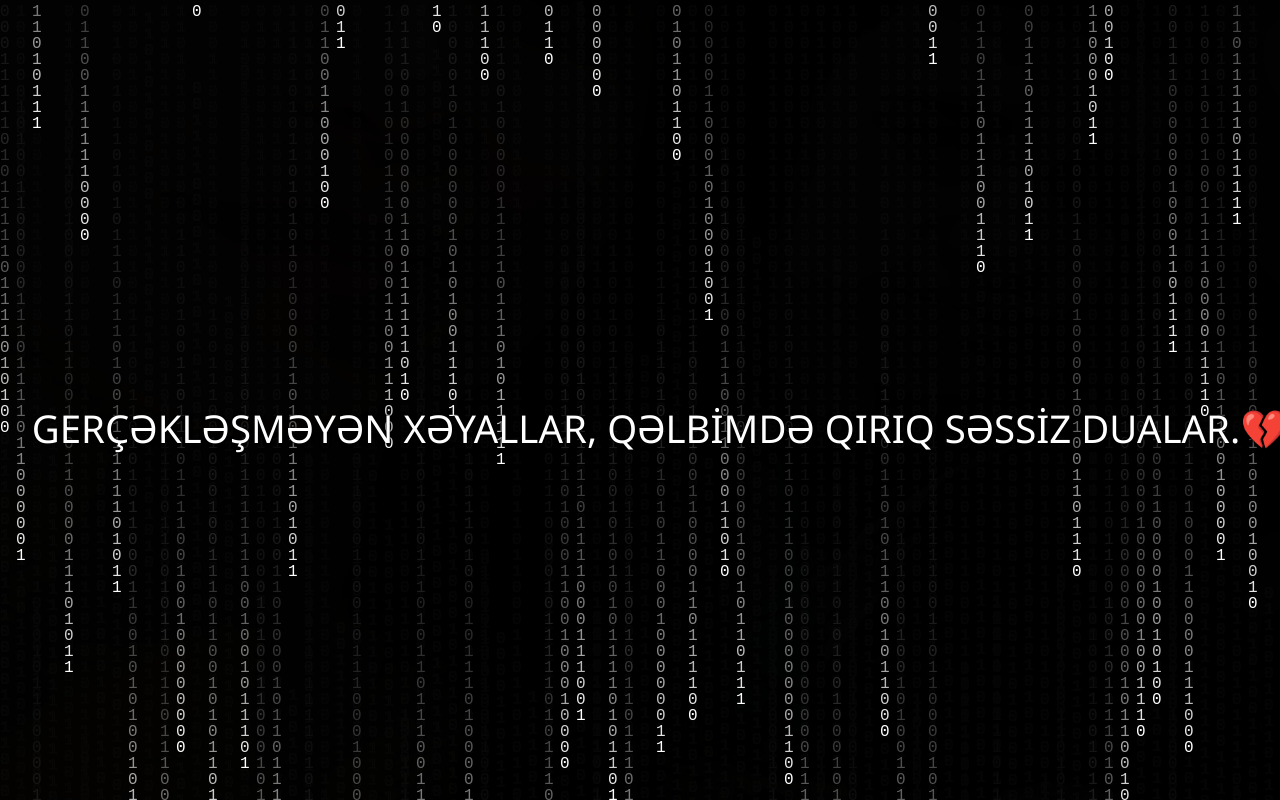
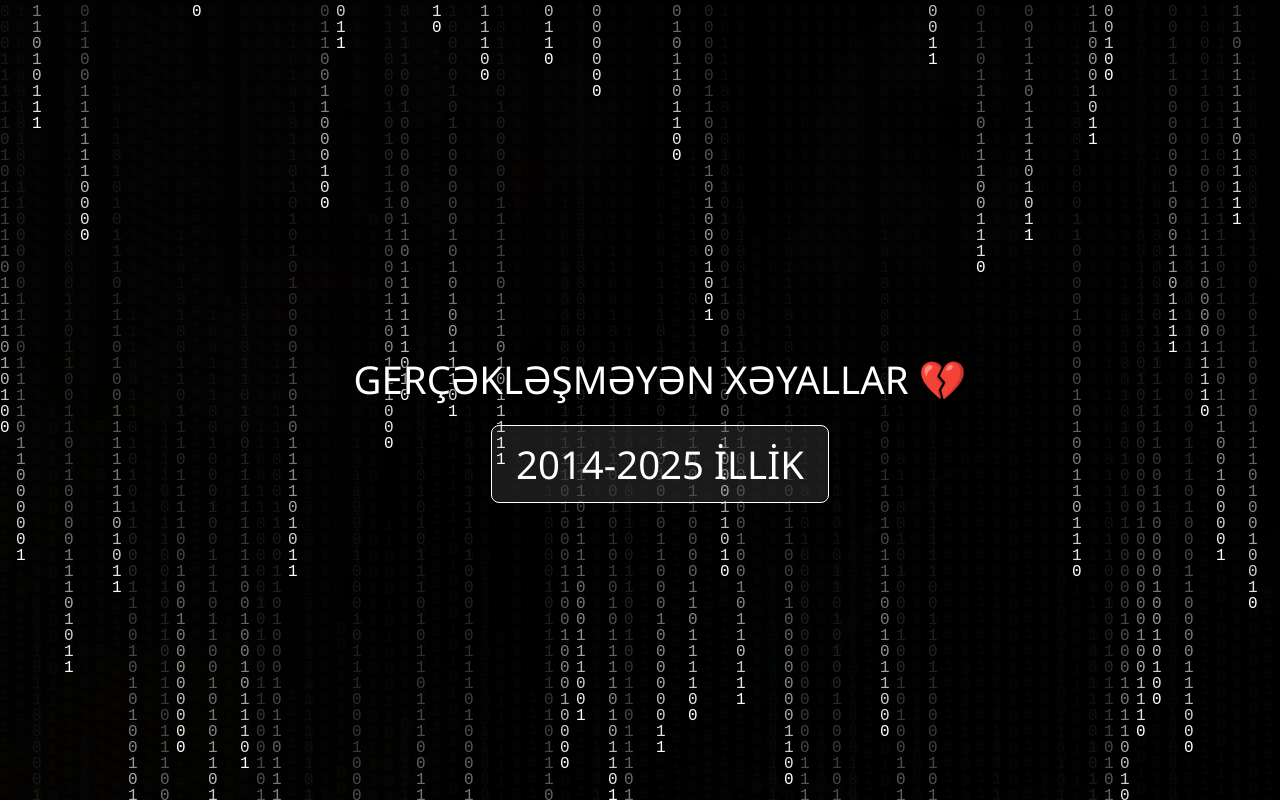
Before and after one commit to faridmustafa-505/asofero, a plain HTML site: page index.html in a window 1280 px wide. Drawn offline with Linux system fonts and the light colour scheme.

Commit message:
Update index.html

```diff
--- a/index.html
+++ b/index.html
@@ -53,6 +53,23 @@
         0 0 4px #000000;
     }
 
+    #redirectButton {
+      display: none;
+      margin-top: 20px;
+      padding: 12px 24px;
+      background-color: rgba(255, 255, 255, 0.1);
+      border: 1px solid #fff;
+      color: #fff;
+      text-decoration: none;
+      border-radius: 8px;
+      font-size: 3vw;
+      transition: background 0.3s;
+    }
+
+    #redirectButton:hover {
+      background-color: rgba(255, 255, 255, 0.3);
+    }
+
     @media (max-width: 600px) {
       h1 {
         font-size: 8vw;
@@ -67,6 +84,10 @@
           0 0 2px #000000,
           0 0 4px #000000;
       }
+
+      #redirectButton {
+        font-size: 4vw;
+      }
     }
   </style>
 </head>
@@ -76,6 +97,7 @@
 
   <div class="container">
     <div id="countdown">Yüklənir...</div>
+    <a id="redirectButton" href="https://asofero.blogspot.com/" target="_blank">2014-2025 İLLİK</a>
   </div>
 
   <script>
@@ -86,7 +108,8 @@
       const diff = targetDate - now;
 
       if (diff <= 0) {
-        document.getElementById("countdown").innerHTML = "GERÇƏKLƏŞMƏYƏN XƏYALLAR, QƏLBİMDƏ QIRIQ SƏSSİZ DUALAR.💔";
+        document.getElementById("countdown").innerHTML = "GERÇƏKLƏŞMƏYƏN XƏYALLAR 💔";
+        document.getElementById("redirectButton").style.display = "inline-block";
         return;
       }
 
@@ -115,8 +138,6 @@
     const binary = "01";
     const fontSize = 16;
     const columns = canvas.width / fontSize;
-
-    // Hər sütuna random başlanğıc nöqtəsi veririk
     const drops = Array.from({ length: columns }, () => Math.random() * canvas.height / fontSize);
 
     function drawMatrix() {
@@ -140,7 +161,6 @@
 
     setInterval(drawMatrix, 50);
 
-    // Pəncərə ölçüsü dəyişdikdə canvas-ı uyğunlaşdır
     window.addEventListener("resize", () => {
       canvas.width = window.innerWidth;
       canvas.height = window.innerHeight;
```
